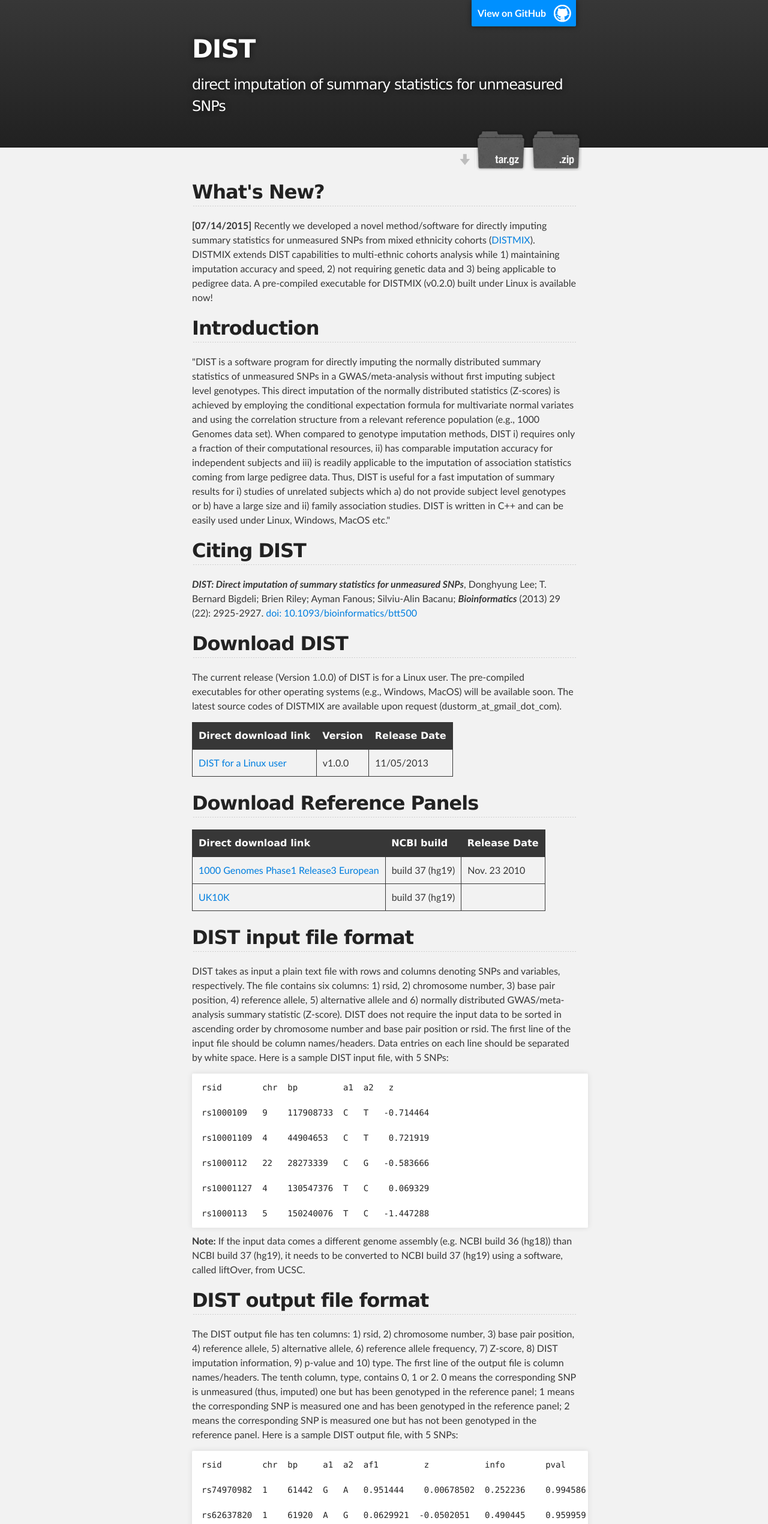
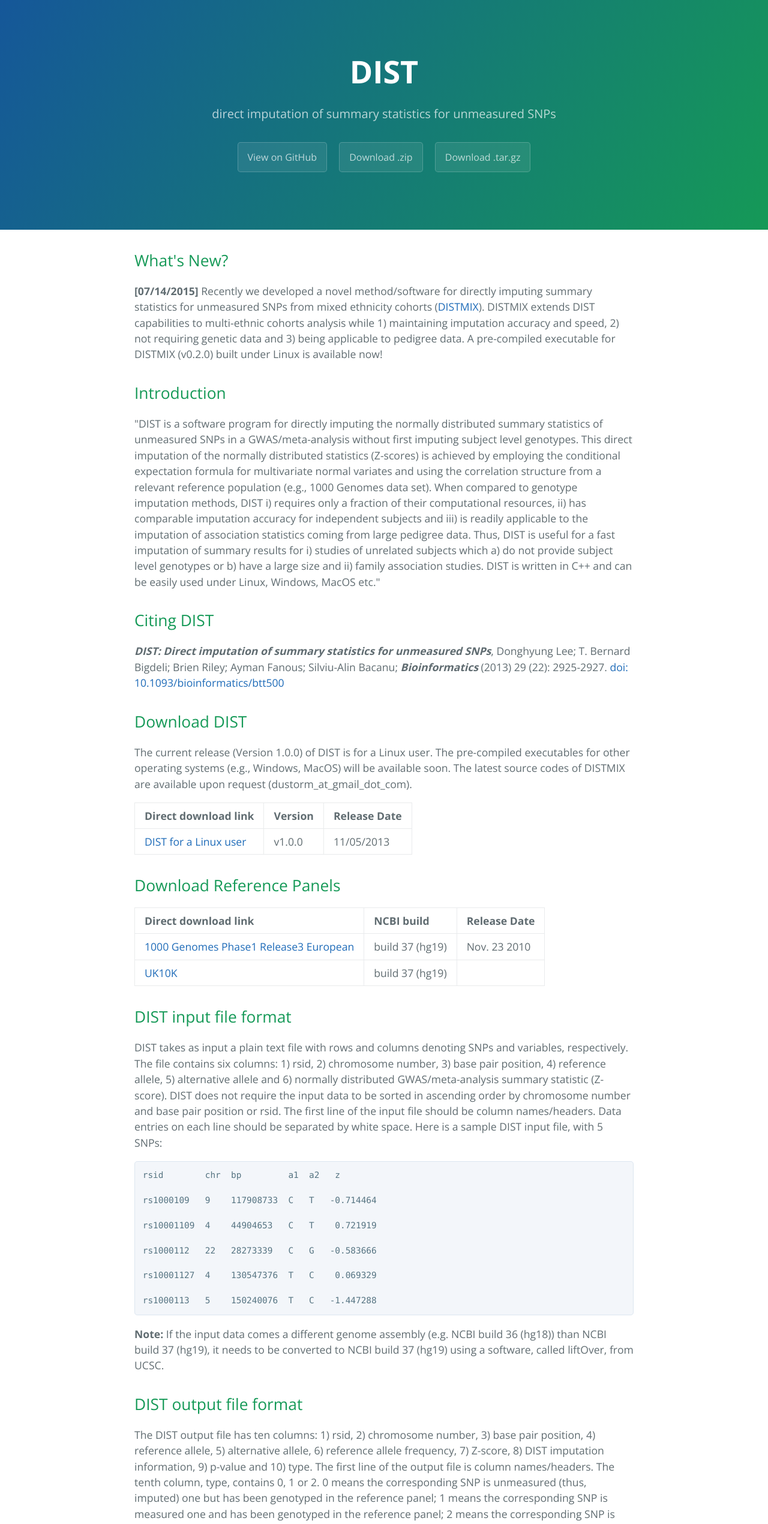
Before and after one commit to dleelab/dist, a plain HTML site: page index.html in a window 1280 px wide. Shown: the top 2541 px of the page at 60% size. Drawn offline with nearby package versions, Linux system fonts and the light colour scheme.

Commit message:
Create gh-pages branch via GitHub

```diff
--- a/index.html
+++ b/index.html
@@ -1,37 +1,25 @@
 <!DOCTYPE html>
-<html>
+<html lang="en-us">
+  <head>
+    <meta charset="UTF-8">
+    <title>DIST by dleelab</title>
+    <meta name="viewport" content="width=device-width, initial-scale=1">
+    <link rel="stylesheet" type="text/css" href="stylesheets/normalize.css" media="screen">
+    <link href='http://fonts.googleapis.com/css?family=Open+Sans:400,700' rel='stylesheet' type='text/css'>
+    <link rel="stylesheet" type="text/css" href="stylesheets/stylesheet.css" media="screen">
+    <link rel="stylesheet" type="text/css" href="stylesheets/github-light.css" media="screen">
+  </head>
+  <body>
+    <section class="page-header">
+      <h1 class="project-name">DIST</h1>
+      <h2 class="project-tagline">direct imputation of summary statistics for unmeasured SNPs</h2>
+      <a href="https://github.com/dleelab/dist" class="btn">View on GitHub</a>
+      <a href="https://github.com/dleelab/dist/zipball/master" class="btn">Download .zip</a>
+      <a href="https://github.com/dleelab/dist/tarball/master" class="btn">Download .tar.gz</a>
+    </section>
 
-  <head>
-    <meta charset='utf-8'>
-    <meta http-equiv="X-UA-Compatible" content="chrome=1">
-    <meta name="description" content="DIST : direct imputation of summary statistics for unmeasured SNPs">
-
-    <link rel="stylesheet" type="text/css" media="screen" href="stylesheets/stylesheet.css">
-
-    <title>DIST</title>
-  </head>
-
-  <body>
-
-    <!-- HEADER -->
-    <div id="header_wrap" class="outer">
-        <header class="inner">
-          <a id="forkme_banner" href="https://github.com/dleelab/dist">View on GitHub</a>
-
-          <h1 id="project_title">DIST</h1>
-          <h2 id="project_tagline">direct imputation of summary statistics for unmeasured SNPs</h2>
-
-            <section id="downloads">
-              <a class="zip_download_link" href="https://github.com/dleelab/dist/zipball/master">Download this project as a .zip file</a>
-              <a class="tar_download_link" href="https://github.com/dleelab/dist/tarball/master">Download this project as a tar.gz file</a>
-            </section>
-        </header>
-    </div>
-
-    <!-- MAIN CONTENT -->
-    <div id="main_content_wrap" class="outer">
-      <section id="main_content" class="inner">
-        <h2>
+    <section class="main-content">
+      <h2>
 <a id="whats-new" class="anchor" href="#whats-new" aria-hidden="true"><span class="octicon octicon-link"></span></a>What's New?</h2>
 
 <p><strong>[07/14/2015]</strong> Recently we developed a novel method/software for directly imputing summary statistics for unmeasured SNPs from mixed ethnicity cohorts (<a href="https://dleelab.github.io/distmix">DISTMIX</a>). DISTMIX extends DIST capabilities to multi-ethnic cohorts analysis while 1) maintaining imputation accuracy and speed, 2) not requiring genetic data and 3) being applicable to pedigree data. A pre-compiled executable for DISTMIX (v0.2.0) built under Linux is available now!</p>
@@ -268,18 +256,16 @@
 <span class="pl-k">do</span>
 ./dist -f /path/to/config/config_wtccc.dst -c <span class="pl-smi">$i</span> -r /path/to/reference/chr<span class="pl-smi">$i_foo</span>.gz -o /path/to/output/chr<span class="pl-smi">$i_foo_imputed</span>
 <span class="pl-k">done</span></pre></div>
-      </section>
-    </div>
 
-    <!-- FOOTER  -->
-    <div id="footer_wrap" class="outer">
-      <footer class="inner">
-        <p class="copyright">DIST maintained by <a href="https://github.com/dleelab">dleelab</a></p>
-        <p>Published with <a href="https://pages.github.com">GitHub Pages</a></p>
+      <footer class="site-footer">
+        <span class="site-footer-owner"><a href="https://github.com/dleelab/dist">DIST</a> is maintained by <a href="https://github.com/dleelab">dleelab</a>.</span>
+
+        <span class="site-footer-credits">This page was generated by <a href="https://pages.github.com">GitHub Pages</a> using the <a href="https://github.com/jasonlong/cayman-theme">Cayman theme</a> by <a href="https://twitter.com/jasonlong">Jason Long</a>.</span>
       </footer>
-    </div>
 
-              <script type="text/javascript">
+    </section>
+
+            <script type="text/javascript">
             var gaJsHost = (("https:" == document.location.protocol) ? "https://ssl." : "http://www.");
             document.write(unescape("%3Cscript src='" + gaJsHost + "google-analytics.com/ga.js' type='text/javascript'%3E%3C/script%3E"));
           </script>
@@ -290,6 +276,5 @@
             } catch(err) {}
           </script>
 
-
   </body>
 </html>
--- a/stylesheets/stylesheet.css
+++ b/stylesheets/stylesheet.css
@@ -1,425 +1,245 @@
-/*******************************************************************************
-Slate Theme for GitHub Pages
-by Jason Costello, @jsncostello
-*******************************************************************************/
-
-@import url(github-light.css);
-
-/*******************************************************************************
-MeyerWeb Reset
-*******************************************************************************/
-
-html, body, div, span, applet, object, iframe,
-h1, h2, h3, h4, h5, h6, p, blockquote, pre,
-a, abbr, acronym, address, big, cite, code,
-del, dfn, em, img, ins, kbd, q, s, samp,
-small, strike, strong, sub, sup, tt, var,
-b, u, i, center,
-dl, dt, dd, ol, ul, li,
-fieldset, form, label, legend,
-table, caption, tbody, tfoot, thead, tr, th, td,
-article, aside, canvas, details, embed,
-figure, figcaption, footer, header, hgroup,
-menu, nav, output, ruby, section, summary,
-time, mark, audio, video {
-  margin: 0;
-  padding: 0;
-  border: 0;
-  font: inherit;
-  vertical-align: baseline;
-}
-
-/* HTML5 display-role reset for older browsers */
-article, aside, details, figcaption, figure,
-footer, header, hgroup, menu, nav, section {
-  display: block;
-}
-
-ol, ul {
-  list-style: none;
-}
-
-table {
-  border-collapse: collapse;
-  border-spacing: 0;
-}
-
-/*******************************************************************************
-Theme Styles
-*******************************************************************************/
+* {
+  box-sizing: border-box; }
 
 body {
-  box-sizing: border-box;
-  color:#373737;
-  background: #212121;
+  padding: 0;
+  margin: 0;
+  font-family: "Open Sans", "Helvetica Neue", Helvetica, Arial, sans-serif;
   font-size: 16px;
-  font-family: 'Myriad Pro', Calibri, Helvetica, Arial, sans-serif;
   line-height: 1.5;
-  -webkit-font-smoothing: antialiased;
-}
-
-h1, h2, h3, h4, h5, h6 {
-  margin: 10px 0;
-  font-weight: 700;
-  color:#222222;
-  font-family: 'Lucida Grande', 'Calibri', Helvetica, Arial, sans-serif;
-  letter-spacing: -1px;
-}
-
-h1 {
-  font-size: 36px;
-  font-weight: 700;
-}
-
-h2 {
-  padding-bottom: 10px;
-  font-size: 32px;
-  background: url('../images/bg_hr.png') repeat-x bottom;
-}
-
-h3 {
-  font-size: 24px;
-}
-
-h4 {
-  font-size: 21px;
-}
-
-h5 {
-  font-size: 18px;
-}
-
-h6 {
-  font-size: 16px;
-}
-
-p {
-  margin: 10px 0 15px 0;
-}
-
-footer p {
-  color: #f2f2f2;
-}
+  color: #606c71; }
 
 a {
+  color: #1e6bb8;
+  text-decoration: none; }
+  a:hover {
+    text-decoration: underline; }
+
+.btn {
+  display: inline-block;
+  margin-bottom: 1rem;
+  color: rgba(255, 255, 255, 0.7);
+  background-color: rgba(255, 255, 255, 0.08);
+  border-color: rgba(255, 255, 255, 0.2);
+  border-style: solid;
+  border-width: 1px;
+  border-radius: 0.3rem;
+  transition: color 0.2s, background-color 0.2s, border-color 0.2s; }
+  .btn + .btn {
+    margin-left: 1rem; }
+
+.btn:hover {
+  color: rgba(255, 255, 255, 0.8);
   text-decoration: none;
-  color: #007edf;
-  text-shadow: none;
+  background-color: rgba(255, 255, 255, 0.2);
+  border-color: rgba(255, 255, 255, 0.3); }
 
-  transition: color 0.5s ease;
-  transition: text-shadow 0.5s ease;
-  -webkit-transition: color 0.5s ease;
-  -webkit-transition: text-shadow 0.5s ease;
-  -moz-transition: color 0.5s ease;
-  -moz-transition: text-shadow 0.5s ease;
-  -o-transition: color 0.5s ease;
-  -o-transition: text-shadow 0.5s ease;
-  -ms-transition: color 0.5s ease;
-  -ms-transition: text-shadow 0.5s ease;
-}
+@media screen and (min-width: 64em) {
+  .btn {
+    padding: 0.75rem 1rem; } }
 
-a:hover, a:focus {text-decoration: underline;}
+@media screen and (min-width: 42em) and (max-width: 64em) {
+  .btn {
+    padding: 0.6rem 0.9rem;
+    font-size: 0.9rem; } }
 
-footer a {
-  color: #F2F2F2;
-  text-decoration: underline;
-}
+@media screen and (max-width: 42em) {
+  .btn {
+    display: block;
+    width: 100%;
+    padding: 0.75rem;
+    font-size: 0.9rem; }
+    .btn + .btn {
+      margin-top: 1rem;
+      margin-left: 0; } }
 
-em {
-  font-style: italic;
-}
+.page-header {
+  color: #fff;
+  text-align: center;
+  background-color: #159957;
+  background-image: linear-gradient(120deg, #155799, #159957); }
 
-strong {
-  font-weight: bold;
-}
+@media screen and (min-width: 64em) {
+  .page-header {
+    padding: 5rem 6rem; } }
 
-img {
-  position: relative;
-  margin: 0 auto;
-  max-width: 739px;
-  padding: 5px;
-  margin: 10px 0 10px 0;
-  border: 1px solid #ebebeb;
+@media screen and (min-width: 42em) and (max-width: 64em) {
+  .page-header {
+    padding: 3rem 4rem; } }
 
-  box-shadow: 0 0 5px #ebebeb;
-  -webkit-box-shadow: 0 0 5px #ebebeb;
-  -moz-box-shadow: 0 0 5px #ebebeb;
-  -o-box-shadow: 0 0 5px #ebebeb;
-  -ms-box-shadow: 0 0 5px #ebebeb;
-}
+@media screen and (max-width: 42em) {
+  .page-header {
+    padding: 2rem 1rem; } }
 
-p img {
+.project-name {
+  margin-top: 0;
+  margin-bottom: 0.1rem; }
+
+@media screen and (min-width: 64em) {
+  .project-name {
+    font-size: 3.25rem; } }
+
+@media screen and (min-width: 42em) and (max-width: 64em) {
+  .project-name {
+    font-size: 2.25rem; } }
+
+@media screen and (max-width: 42em) {
+  .project-name {
+    font-size: 1.75rem; } }
+
+.project-tagline {
+  margin-bottom: 2rem;
+  font-weight: normal;
+  opacity: 0.7; }
+
+@media screen and (min-width: 64em) {
+  .project-tagline {
+    font-size: 1.25rem; } }
+
+@media screen and (min-width: 42em) and (max-width: 64em) {
+  .project-tagline {
+    font-size: 1.15rem; } }
+
+@media screen and (max-width: 42em) {
+  .project-tagline {
+    font-size: 1rem; } }
+
+.main-content :first-child {
+  margin-top: 0; }
+.main-content img {
+  max-width: 100%; }
+.main-content h1, .main-content h2, .main-content h3, .main-content h4, .main-content h5, .main-content h6 {
+  margin-top: 2rem;
+  margin-bottom: 1rem;
+  font-weight: normal;
+  color: #159957; }
+.main-content p {
+  margin-bottom: 1em; }
+.main-content code {
+  padding: 2px 4px;
+  font-family: Consolas, "Liberation Mono", Menlo, Courier, monospace;
+  font-size: 0.9rem;
+  color: #383e41;
+  background-color: #f3f6fa;
+  border-radius: 0.3rem; }
+.main-content pre {
+  padding: 0.8rem;
+  margin-top: 0;
+  margin-bottom: 1rem;
+  font: 1rem Consolas, "Liberation Mono", Menlo, Courier, monospace;
+  color: #567482;
+  word-wrap: normal;
+  background-color: #f3f6fa;
+  border: solid 1px #dce6f0;
+  border-radius: 0.3rem; }
+  .main-content pre > code {
+    padding: 0;
+    margin: 0;
+    font-size: 0.9rem;
+    color: #567482;
+    word-break: normal;
+    white-space: pre;
+    background: transparent;
+    border: 0; }
+.main-content .highlight {
+  margin-bottom: 1rem; }
+  .main-content .highlight pre {
+    margin-bottom: 0;
+    word-break: normal; }
+.main-content .highlight pre, .main-content pre {
+  padding: 0.8rem;
+  overflow: auto;
+  font-size: 0.9rem;
+  line-height: 1.45;
+  border-radius: 0.3rem; }
+.main-content pre code, .main-content pre tt {
   display: inline;
+  max-width: initial;
+  padding: 0;
   margin: 0;
+  overflow: initial;
+  line-height: inherit;
+  word-wrap: normal;
+  background-color: transparent;
+  border: 0; }
+  .main-content pre code:before, .main-content pre code:after, .main-content pre tt:before, .main-content pre tt:after {
+    content: normal; }
+.main-content ul, .main-content ol {
+  margin-top: 0; }
+.main-content blockquote {
+  padding: 0 1rem;
+  margin-left: 0;
+  color: #819198;
+  border-left: 0.3rem solid #dce6f0; }
+  .main-content blockquote > :first-child {
+    margin-top: 0; }
+  .main-content blockquote > :last-child {
+    margin-bottom: 0; }
+.main-content table {
+  display: block;
+  width: 100%;
+  overflow: auto;
+  word-break: normal;
+  word-break: keep-all; }
+  .main-content table th {
+    font-weight: bold; }
+  .main-content table th, .main-content table td {
+    padding: 0.5rem 1rem;
+    border: 1px solid #e9ebec; }
+.main-content dl {
+  padding: 0; }
+  .main-content dl dt {
+    padding: 0;
+    margin-top: 1rem;
+    font-size: 1rem;
+    font-weight: bold; }
+  .main-content dl dd {
+    padding: 0;
+    margin-bottom: 1rem; }
+.main-content hr {
+  height: 2px;
   padding: 0;
-  vertical-align: middle;
-  text-align: center;
-  border: none;
-}
+  margin: 1rem 0;
+  background-color: #eff0f1;
+  border: 0; }
 
-pre, code {
-  width: 100%;
-  color: #222;
-  background-color: #fff;
+@media screen and (min-width: 64em) {
+  .main-content {
+    max-width: 64rem;
+    padding: 2rem 6rem;
+    margin: 0 auto;
+    font-size: 1.1rem; } }
 
-  font-family: Monaco, "Bitstream Vera Sans Mono", "Lucida Console", Terminal, monospace;
-  font-size: 14px;
+@media screen and (min-width: 42em) and (max-width: 64em) {
+  .main-content {
+    padding: 2rem 4rem;
+    font-size: 1.1rem; } }
 
-  border-radius: 2px;
-  -moz-border-radius: 2px;
-  -webkit-border-radius: 2px;
-}
+@media screen and (max-width: 42em) {
+  .main-content {
+    padding: 2rem 1rem;
+    font-size: 1rem; } }
 
-pre {
-  width: 100%;
-  padding: 10px;
-  box-shadow: 0 0 10px rgba(0,0,0,.1);
-  overflow: auto;
-}
+.site-footer {
+  padding-top: 2rem;
+  margin-top: 2rem;
+  border-top: solid 1px #eff0f1; }
 
-code {
-  padding: 3px;
-  margin: 0 3px;
-  box-shadow: 0 0 10px rgba(0,0,0,.1);
-}
+.site-footer-owner {
+  display: block;
+  font-weight: bold; }
 
-pre code {
-  display: block;
-  box-shadow: none;
-}
+.site-footer-credits {
+  color: #819198; }
 
-blockquote {
-  color: #666;
-  margin-bottom: 20px;
-  padding: 0 0 0 20px;
-  border-left: 3px solid #bbb;
-}
+@media screen and (min-width: 64em) {
+  .site-footer {
+    font-size: 1rem; } }
 
+@media screen and (min-width: 42em) and (max-width: 64em) {
+  .site-footer {
+    font-size: 1rem; } }
 
-ul, ol, dl {
-  margin-bottom: 15px
-}
-
-ul {
-  list-style-position: inside;
-  list-style: disc;
-  padding-left: 20px;
-}
-
-ol {
-  list-style-position: inside;
-  list-style: decimal;
-  padding-left: 20px;
-}
-
-dl dt {
-  font-weight: bold;
-}
-
-dl dd {
-  padding-left: 20px;
-  font-style: italic;
-}
-
-dl p {
-  padding-left: 20px;
-  font-style: italic;
-}
-
-hr {
-  height: 1px;
-  margin-bottom: 5px;
-  border: none;
-  background: url('../images/bg_hr.png') repeat-x center;
-}
-
-table {
-  border: 1px solid #373737;
-  margin-bottom: 20px;
-  text-align: left;
- }
-
-th {
-  font-family: 'Lucida Grande', 'Helvetica Neue', Helvetica, Arial, sans-serif;
-  padding: 10px;
-  background: #373737;
-  color: #fff;
- }
-
-td {
-  padding: 10px;
-  border: 1px solid #373737;
- }
-
-form {
-  background: #f2f2f2;
-  padding: 20px;
-}
-
-/*******************************************************************************
-Full-Width Styles
-*******************************************************************************/
-
-.outer {
-  width: 100%;
-}
-
-.inner {
-  position: relative;
-  max-width: 640px;
-  padding: 20px 10px;
-  margin: 0 auto;
-}
-
-#forkme_banner {
-  display: block;
-  position: absolute;
-  top:0;
-  right: 10px;
-  z-index: 10;
-  padding: 10px 50px 10px 10px;
-  color: #fff;
-  background: url('../images/blacktocat.png') #0090ff no-repeat 95% 50%;
-  font-weight: 700;
-  box-shadow: 0 0 10px rgba(0,0,0,.5);
-  border-bottom-left-radius: 2px;
-  border-bottom-right-radius: 2px;
-}
-
-#header_wrap {
-  background: #212121;
-  background: -moz-linear-gradient(top, #373737, #212121);
-  background: -webkit-linear-gradient(top, #373737, #212121);
-  background: -ms-linear-gradient(top, #373737, #212121);
-  background: -o-linear-gradient(top, #373737, #212121);
-  background: linear-gradient(top, #373737, #212121);
-}
-
-#header_wrap .inner {
-  padding: 50px 10px 30px 10px;
-}
-
-#project_title {
-  margin: 0;
-  color: #fff;
-  font-size: 42px;
-  font-weight: 700;
-  text-shadow: #111 0px 0px 10px;
-}
-
-#project_tagline {
-  color: #fff;
-  font-size: 24px;
-  font-weight: 300;
-  background: none;
-  text-shadow: #111 0px 0px 10px;
-}
-
-#downloads {
-  position: absolute;
-  width: 210px;
-  z-index: 10;
-  bottom: -40px;
-  right: 0;
-  height: 70px;
-  background: url('../images/icon_download.png') no-repeat 0% 90%;
-}
-
-.zip_download_link {
-  display: block;
-  float: right;
-  width: 90px;
-  height:70px;
-  text-indent: -5000px;
-  overflow: hidden;
-  background: url(../images/sprite_download.png) no-repeat bottom left;
-}
-
-.tar_download_link {
-  display: block;
-  float: right;
-  width: 90px;
-  height:70px;
-  text-indent: -5000px;
-  overflow: hidden;
-  background: url(../images/sprite_download.png) no-repeat bottom right;
-  margin-left: 10px;
-}
-
-.zip_download_link:hover {
-  background: url(../images/sprite_download.png) no-repeat top left;
-}
-
-.tar_download_link:hover {
-  background: url(../images/sprite_download.png) no-repeat top right;
-}
-
-#main_content_wrap {
-  background: #f2f2f2;
-  border-top: 1px solid #111;
-  border-bottom: 1px solid #111;
-}
-
-#main_content {
-  padding-top: 40px;
-}
-
-#footer_wrap {
-  background: #212121;
-}
-
-
-
-/*******************************************************************************
-Small Device Styles
-*******************************************************************************/
-
-@media screen and (max-width: 480px) {
-  body {
-    font-size:14px;
-  }
-
-  #downloads {
-    display: none;
-  }
-
-  .inner {
-    min-width: 320px;
-    max-width: 480px;
-  }
-
-  #project_title {
-  font-size: 32px;
-  }
-
-  h1 {
-    font-size: 28px;
-  }
-
-  h2 {
-    font-size: 24px;
-  }
-
-  h3 {
-    font-size: 21px;
-  }
-
-  h4 {
-    font-size: 18px;
-  }
-
-  h5 {
-    font-size: 14px;
-  }
-
-  h6 {
-    font-size: 12px;
-  }
-
-  code, pre {
-    min-width: 320px;
-    max-width: 480px;
-    font-size: 11px;
-  }
-
-}
+@media screen and (max-width: 42em) {
+  .site-footer {
+    font-size: 0.9rem; } }
```
